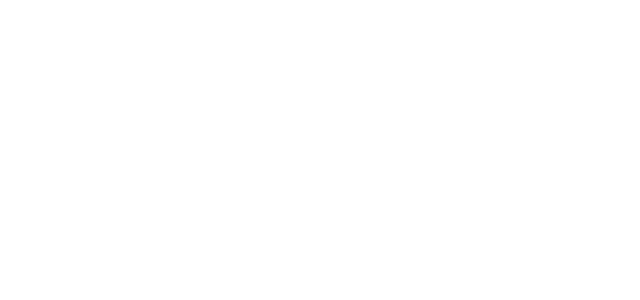
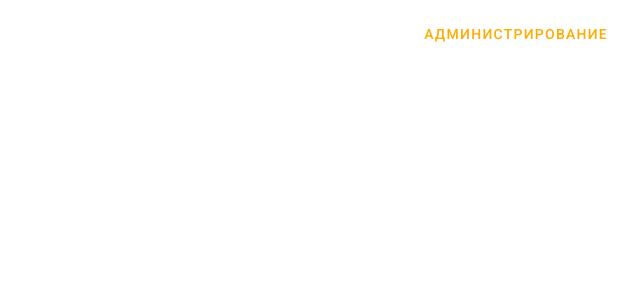
Before and after one commit to szukovvl/SmartCityJS, a Nuxt app: page / in a window 1280 px wide. Shown: the top 300 px of the page, without its empty margins (640-1280 px from the left). Built offline with nearby package versions, Linux system fonts and the light colour scheme.

Commit message:
основной

```diff
--- a/assets/helpers.js
+++ b/assets/helpers.js
@@ -1,15 +1,4 @@
 //
-/* export const CONSUMER_BY_TYPES = [
-  { text: '1-й категории', value: 'HOSPITAL' },
-  { text: '2-й категории', value: 'INDUSTRY' },
-  { text: '3-й категории', value: 'DISTRICT' }
-] */
-
-/* export const ALTERNATION_BY_TYPES = [
-  { text: 'солнечная', value: 'SOLAR' },
-  { text: 'ветровая', value: 'WIND' }
-] */
-
 export const GAME_COMPONENT_ES_TYPES = [
   { text: 'потребители', value: 'CONSUMER' },
   { text: 'генераторы', value: 'GENERATOR' },
@@ -18,5 +7,8 @@ export const GAME_COMPONENT_ES_TYPES = [
 ]
 
 //
+export const ADMIN_PORT = '3005'
+
+//
 const REST_API_URL = '/api'
 export const API_ENERGY_SERVICE_FIND = REST_API_URL + '/energy/find'
--- a/nuxt.config.js
+++ b/nuxt.config.js
@@ -17,7 +17,7 @@ export default {
   },
 
   server: {
-    port: 3010 // default: 3000
+    port: 80 // default: 3000
   },
 
   // Global CSS: https://go.nuxtjs.dev/config-css
@@ -57,10 +57,17 @@ export default {
   proxy: {
     '/api': {
       // target: 'http://localhost:3000/api/1_0',
-      target: 'http://192.168.5.241:3000/api/1_0',
-      // target: 'http://smartcity:3000/api/1_0',
+      // target: 'http://192.168.5.241:3000/api/1_0',
+      target: 'http://smartcity:3000/api/1_0',
       // changeOrigin: false,
       pathRewrite: { '^/api': '' }
+    },
+    '/wsapi': {
+      // target: 'ws://localhost:3000/wsapi/1_0/topics',
+      // target: 'ws://192.168.5.241:3000/wsapi/1_0/topics',
+      target: 'http://smartcity:3000/wsapi/1_0/topics',
+      ws: true,
+      pathRewrite: { '^/wsapi': '' }
     }
   },
 
--- a/pages/game-page.vue
+++ b/pages/game-page.vue
@@ -136,14 +136,14 @@ export default {
   },
 
   created () {
-    setTimeout(() => { this.repeat() }, 10000)
+    // setTimeout(() => { this.repeat() }, 10000)
   },
 
   methods: {
     repeat () {
       this.gamestep++
       this.gamestep %= 8
-      setTimeout(() => { this.repeat() }, 10000)
+      // setTimeout(() => { this.repeat() }, 10000)
     }
   }
 }
--- a/pages/index.vue
+++ b/pages/index.vue
@@ -1,21 +1,37 @@
 <template>
   <div class="justify-center align-center pa-10">
     <v-img src="welcom.png" />
+    <v-btn
+      top
+      right
+      :href="adminPath"
+      target="_blank"
+      absolute
+      text
+      color="amber accent-4"
+    >
+      Администрирование
+    </v-btn>
   </div>
 </template>
 
 <script>
+import { ADMIN_PORT } from '~/assets/helpers'
+
 export default {
   name: 'IndexPage',
 
+  data: () => ({
+    adminPath: '127.0.0.1'
+  }),
+
   created () {
-    setTimeout(() => this.Redirect(), 10000)
+    if (!this.$isServer) {
+      this.adminPath = location.protocol + '//' + location.hostname + ':' + ADMIN_PORT
+    }
   },
 
   methods: {
-    Redirect () {
-      this.$router.replace('/game-page')
-    }
   }
 }
 </script>
```
